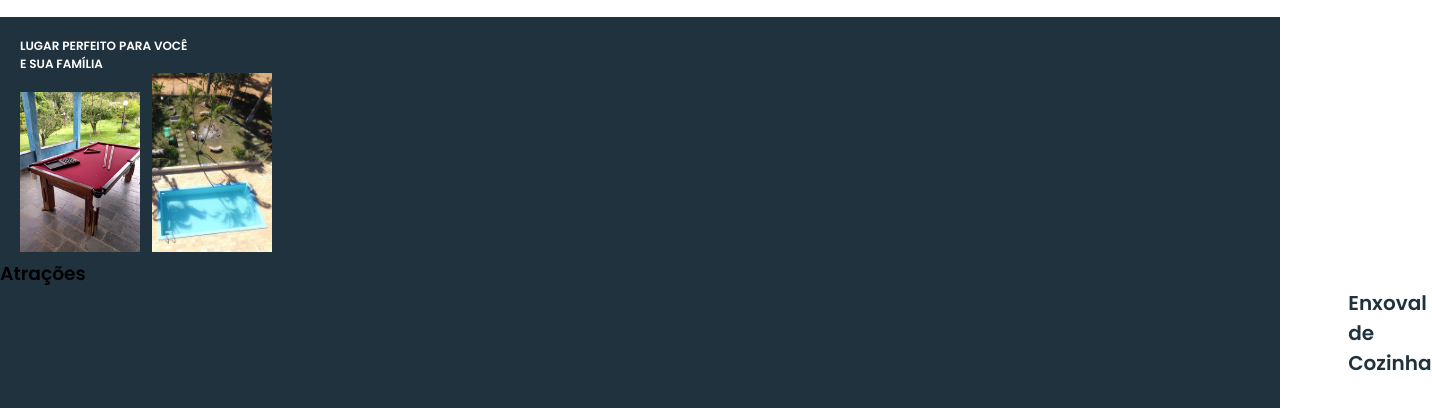
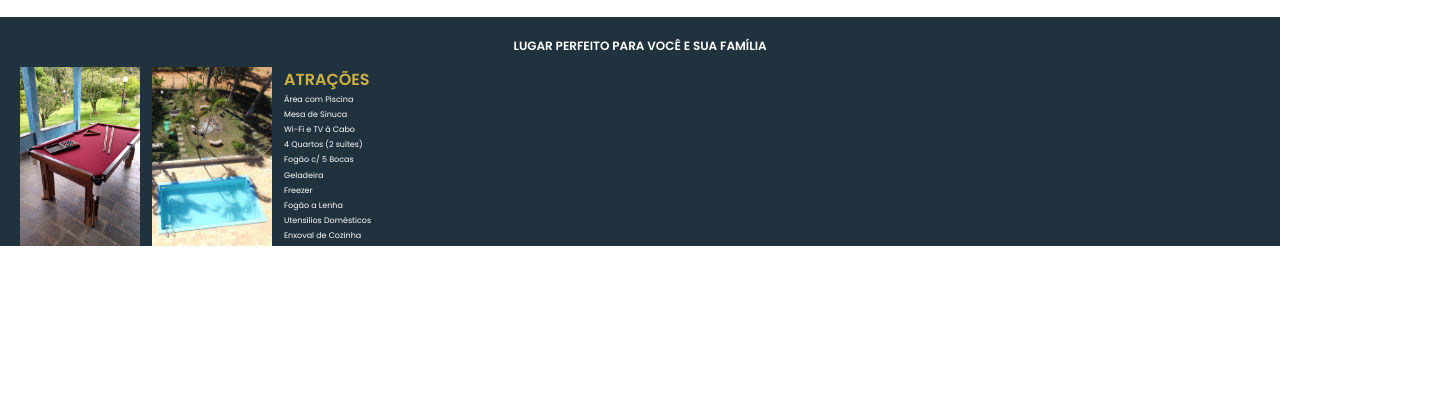
Before and after one commit to leuzaoo/pedacinho-do-ceu, a website: page index.html in a window 1280 px wide. Shown: the part 416-824 px from the top of the page, 1432 px wide, since content can reach past the window. After the commit the page ends 800 px from the top, so only its background shows below. Drawn offline with nearby package versions, Linux system fonts and the light colour scheme.

Commit message:
Attractions structure update

```diff
--- a/index.html
+++ b/index.html
@@ -28,7 +28,7 @@
     <header>
       <div class="main-header">
         <p class="logo-name">Pedacinho do céu</p>
-        <ul>
+        <ul class="header-items">
           <li>Início</li>
           <li>Atrações</li>
           <li>Redes Sociais</li>
@@ -57,22 +57,22 @@
         <h3 class="place-title">Lugar perfeito para você e sua família</h3>
         <div class="image-line">
           <img src="img/ball-poll.jpeg" alt="" />
-          <img class="pool-pic" src="img/up-pool-pic.png" alt="" />
-        </div>
-        <div>
-          <h3>Atrações</h3>
-          <ul>
-            <li>Área com Piscina</li>
-            <li>Mesa de Sinuca</li>
-            <li>Wi-Fi e TV à Cabo</li>
-            <li>4 Quartos (2 suítes)</li>
-            <li>Fogão c/ 5 Bocas</li>
-            <li>Geladeira</li>
-            <li>Freezer</li>
-            <li>Fogão a Lenha</li>
-            <li>Utensílios Domésticos</li>
-            <li>Enxoval de Cozinha</li>
-          </ul>
+          <img src="img/up-pool-pic.png" alt="" />
+          <div class="attract-items">
+            <h3 class="attract-title">Atrações</h3>
+            <div class="attract-list">
+              <p>Área com Piscina</p>
+              <p>Mesa de Sinuca</p>
+              <p>Wi-Fi e TV à Cabo</p>
+              <p>4 Quartos (2 suítes)</p>
+              <p>Fogão c/ 5 Bocas</p>
+              <p>Geladeira</p>
+              <p>Freezer</p>
+              <p>Fogão a Lenha</p>
+              <p>Utensílios Domésticos</p>
+              <p>Enxoval de Cozinha</p>
+            </div>
+          </div>
         </div>
       </div>
     </section>
--- a/scss/_variables.scss
+++ b/scss/_variables.scss
@@ -1,5 +1,6 @@
 $background-color: #fff;
 $orange-color: #ac8f53;
+$golden-color: #CFB144;
 $blue-color: #20323e;
 $black-color: #2e2e2e;
 $cream-color: #cdc4b3;
--- a/scss/style.scss
+++ b/scss/style.scss
@@ -23,16 +23,16 @@
   color: variables.$orange-color;
 }
 
-ul {
+.header-items {
   display: flex;
   gap: 12px;
+  color: variables.$blue-color;
+  font-size: 10px;
+  font-weight: 600;
 }
 
 li {
   list-style: none;
-  font-size: 10px;
-  font-weight: 600;
-  color: variables.$blue-color;
 }
 
 h1 {
@@ -63,13 +63,14 @@ h1 {
 }
 
 .place-title {
+  display: flex;
+  justify-content: center;
+  width: 100%;
+  padding-top: 20px;
   font-weight: bold;
   text-transform: uppercase;
   color: variables.$background-color;
   font-size: 12px;
-  width: 175px;
-  margin-left: 20px;
-  padding-top: 20px;
 }
 
 img {
@@ -77,16 +78,32 @@ img {
 }
 
 .image-line {
-  width: 290px;
-  padding-left: 20px;
+  display: flex;
+  padding: 0 20px;
+  margin-top: 12px;
+  gap: 12px;
 }
 
 .image-line img {
   width: 120px;
 }
 
-.pool-pic {
-  margin-left: 8px;
+.attract-items {
+  color: variables.$background-color;
+}
+
+.attract-title {
+  color: variables.$golden-color;
+  text-transform: uppercase;
+  font-size: 16px;
+}
+
+.attract-list {
+  display: flex;
+  flex-direction: column;
+  color: white;
+  font-size: 8px;
+  line-height: 190%;
 }
 
 @include tablet {
@@ -100,7 +117,7 @@ img {
     font-size: 24px;
   }
 
-  ul {
+  .header-items {
     gap: 48px;
   }
 
@@ -138,7 +155,7 @@ img {
     font-size: 32px;
   }
 
-  ul {
+  .header-items {
     gap: 72px;
   }
 
```
Also changed, not shown: css/style.css, 1 other file.
